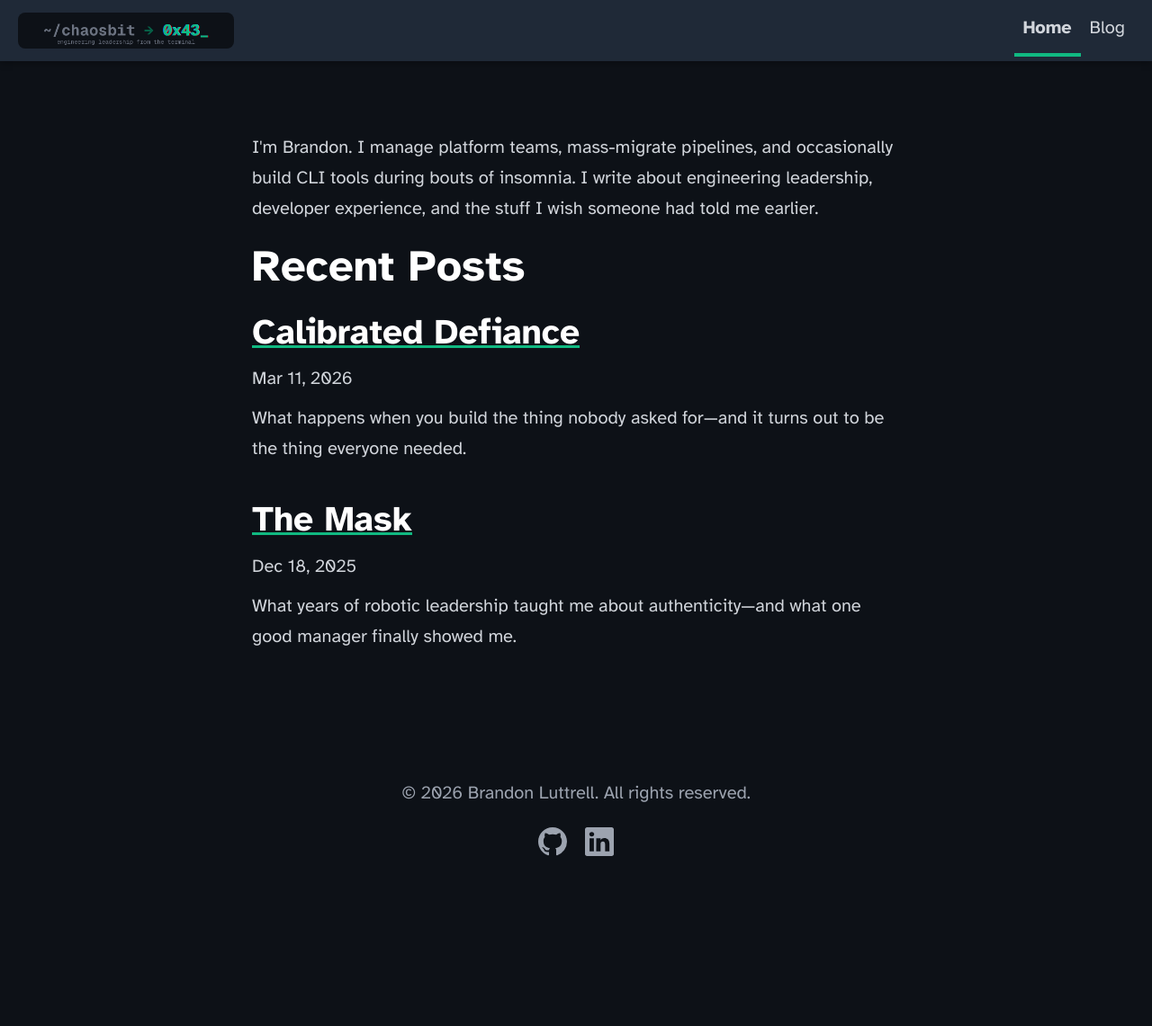
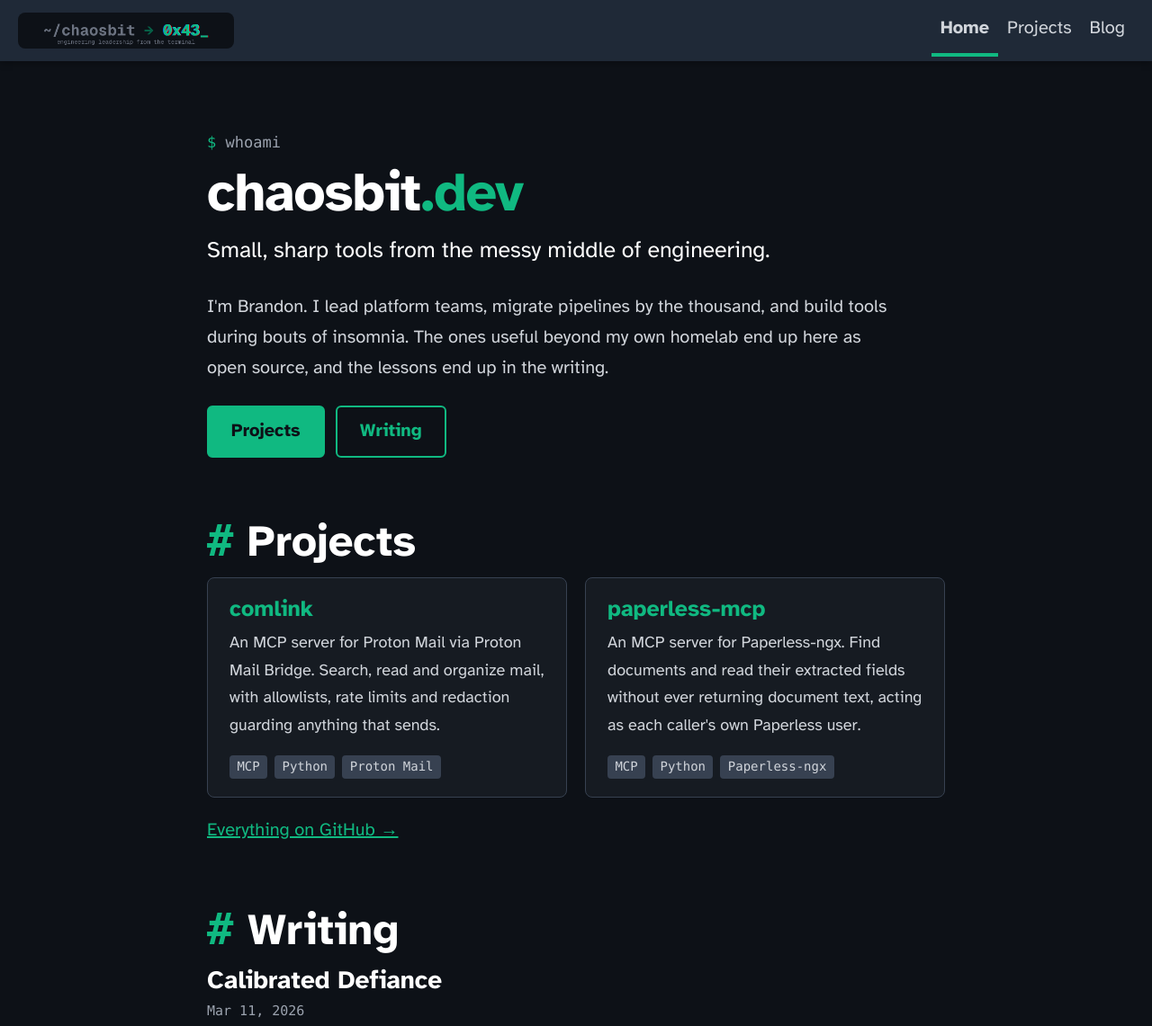
Before and after one commit to chaosbit-dev/chaosbit.dev, an Astro site: page / in a window 1280 px wide. Shown: the top 1141 px of the page at 90% size. Before the commit the page ends 1084 px from the top, so only its background shows below. Built offline with nearby package versions, Linux system fonts and the light colour scheme; Astro itself is replaced by a stand-in of ours.

Commit message:
feat: turn the home page into a landing page (#6)
Hero with the org tagline, a hand-maintained projects list (comlink,
paperless-mcp), the latest three posts, and contact links. /blog, post
URLs and /rss.xml are untouched. Adds a Projects link to the header.

Closes #5

Co-authored-by: Claude <noreply@anthropic.com>

```diff
--- a/src/components/Header.astro
+++ b/src/components/Header.astro
@@ -8,6 +8,7 @@ import HeaderLink from './HeaderLink.astro';
 		<h2><a href="/"><img src="/chaosbit-logo.gif" alt="ChaosBit" class="logo" /></a></h2>
 		<div class="internal-links">
 			<HeaderLink href="/">Home</HeaderLink>
+			<HeaderLink href="/#projects">Projects</HeaderLink>
 			<HeaderLink href="/blog">Blog</HeaderLink>
 		</div>
 	</nav>
--- a/src/consts.ts
+++ b/src/consts.ts
@@ -3,3 +3,4 @@
 
 export const SITE_TITLE = 'ChaosBit';
 export const SITE_DESCRIPTION = 'Notes from the messy middle of engineering leadership.';
+export const SITE_TAGLINE = 'Small, sharp tools from the messy middle of engineering.';
--- /dev/null
+++ b/src/data/projects.ts
@@ -0,0 +1,29 @@
+// Public chaosbit-dev projects shown on the landing page. Hand-maintained on purpose:
+// add a project here when its repo goes public (see the org publish checklist).
+
+export interface Project {
+	name: string;
+	repo: string;
+	summary: string;
+	tags: string[];
+}
+
+export const PROJECTS: Project[] = [
+	{
+		name: 'comlink',
+		repo: 'https://github.com/chaosbit-dev/comlink',
+		summary:
+			'An MCP server for Proton Mail via Proton Mail Bridge. Search, read and organize mail, with allowlists, rate limits and redaction guarding anything that sends.',
+		tags: ['MCP', 'Python', 'Proton Mail'],
+	},
+	{
+		name: 'paperless-mcp',
+		repo: 'https://github.com/chaosbit-dev/paperless-mcp',
+		summary:
+			"An MCP server for Paperless-ngx. Find documents and read their extracted fields without ever returning document text, acting as each caller's own Paperless user.",
+		tags: ['MCP', 'Python', 'Paperless-ngx'],
+	},
+];
+
+export const ORG_URL = 'https://github.com/chaosbit-dev';
+export const CONTACT_EMAIL = 'hello@chaosbit.dev';
--- a/src/pages/index.astro
+++ b/src/pages/index.astro
@@ -1,47 +1,253 @@
 ---
+import { getCollection } from 'astro:content';
 import BaseHead from '../components/BaseHead.astro';
 import Footer from '../components/Footer.astro';
+import FormattedDate from '../components/FormattedDate.astro';
 import Header from '../components/Header.astro';
-import { SITE_DESCRIPTION, SITE_TITLE } from '../consts';
-import { getCollection } from 'astro:content';
-import FormattedDate from '../components/FormattedDate.astro';
+import { SITE_TAGLINE, SITE_TITLE } from '../consts';
+import { CONTACT_EMAIL, ORG_URL, PROJECTS } from '../data/projects';
 
 const posts = (await getCollection('blog'))
 	.sort((a, b) => b.data.pubDate.valueOf() - a.data.pubDate.valueOf())
-	.slice(0, 5);
+	.slice(0, 3);
 ---
 
 <!doctype html>
 <html lang="en">
 	<head>
-		<BaseHead title={SITE_TITLE} description={SITE_DESCRIPTION} />
+		<BaseHead title={SITE_TITLE} description={SITE_TAGLINE} />
 	</head>
 	<body>
 		<Header />
 		<main>
-			<section>
-				<p>
-					I'm Brandon. I manage platform teams, mass-migrate pipelines, and occasionally build CLI tools during bouts of insomnia.
-					I write about engineering leadership, developer experience, and the stuff I wish someone had told me earlier.
+			<section class="hero" aria-labelledby="hero-title">
+				<p class="prompt" aria-hidden="true"><span class="sigil">$</span> whoami</p>
+				<h1 id="hero-title">chaosbit<span class="dot">.dev</span></h1>
+				<p class="tagline">{SITE_TAGLINE}</p>
+				<p class="intro">
+					I'm Brandon. I lead platform teams, migrate pipelines by the thousand, and build tools
+					during bouts of insomnia. The ones useful beyond my own homelab end up here as open
+					source, and the lessons end up in the writing.
 				</p>
+				<nav class="cta" aria-label="Sections">
+					<a class="button primary" href="#projects">Projects</a>
+					<a class="button" href="/blog/">Writing</a>
+				</nav>
 			</section>
-			<section>
-				<h2>Recent Posts</h2>
-				<ul style="list-style: none; padding: 0;">
+
+			<section id="projects" aria-labelledby="projects-title">
+				<h2 id="projects-title"><span class="sigil" aria-hidden="true">#</span> Projects</h2>
+				<ul class="projects">
 					{
-						posts.map((post) => (
-							<li style="margin-bottom: 2em;">
-								<a href={`/blog/${post.id}/`}>
-									<h3 style="margin-bottom: 0.25em;">{post.data.title}</h3>
-								</a>
-								<FormattedDate date={post.data.pubDate} />
-								<p style="margin-top: 0.5em;">{post.data.description}</p>
+						PROJECTS.map((project) => (
+							<li class="card">
+								<h3>
+									<a href={project.repo}>{project.name}</a>
+								</h3>
+								<p>{project.summary}</p>
+								<ul class="tags" aria-label="Topics">
+									{project.tags.map((tag) => (
+										<li>{tag}</li>
+									))}
+								</ul>
 							</li>
 						))
 					}
 				</ul>
+				<p class="more"><a href={ORG_URL}>Everything on GitHub →</a></p>
+			</section>
+
+			<section id="writing" aria-labelledby="writing-title">
+				<h2 id="writing-title"><span class="sigil" aria-hidden="true">#</span> Writing</h2>
+				<ul class="posts">
+					{
+						posts.map((post) => (
+							<li>
+								<a href={`/blog/${post.id}/`}>
+									<h3>{post.data.title}</h3>
+								</a>
+								<p class="date">
+									<FormattedDate date={post.data.pubDate} />
+								</p>
+								<p>{post.data.description}</p>
+							</li>
+						))
+					}
+				</ul>
+				<p class="more"><a href="/blog/">All posts →</a></p>
+			</section>
+
+			<section id="contact" aria-labelledby="contact-title">
+				<h2 id="contact-title"><span class="sigil" aria-hidden="true">#</span> Contact</h2>
+				<p>
+					Email <a href={`mailto:${CONTACT_EMAIL}`}>{CONTACT_EMAIL}</a>, or find the code at
+					<a href={ORG_URL}>github.com/chaosbit-dev</a>.
+				</p>
 			</section>
 		</main>
 		<Footer />
 	</body>
 </html>
+
+<style>
+	main {
+		width: 820px;
+	}
+	section {
+		margin-bottom: 4rem;
+		scroll-margin-top: 1rem;
+	}
+	.prompt,
+	.sigil,
+	.tags li,
+	.date {
+		font-family: ui-monospace, SFMono-Regular, Menlo, Consolas, 'Liberation Mono', monospace;
+	}
+	.sigil {
+		color: var(--accent);
+	}
+
+	/* Hero */
+	.hero {
+		padding-top: 1rem;
+	}
+	.prompt {
+		margin: 0 0 0.5rem;
+		font-size: 0.85em;
+		color: rgb(var(--gray));
+	}
+	.hero h1 {
+		margin-bottom: 0.25rem;
+		letter-spacing: -0.02em;
+	}
+	.dot {
+		color: var(--accent);
+	}
+	.tagline {
+		margin: 0 0 1.5rem;
+		font-size: 1.25em;
+		color: rgb(var(--black));
+	}
+	.intro {
+		max-width: 38em;
+	}
+	.cta {
+		display: flex;
+		flex-wrap: wrap;
+		gap: 0.75rem;
+		margin-top: 1.5rem;
+	}
+	.button {
+		display: inline-block;
+		padding: 0.5em 1.25em;
+		border: 2px solid var(--accent);
+		border-radius: 6px;
+		color: var(--accent);
+		font-weight: 700;
+		text-decoration: none;
+		transition:
+			background 0.15s ease,
+			color 0.15s ease;
+	}
+	.button.primary {
+		background: var(--accent);
+		color: #0d1117;
+	}
+	.button:hover,
+	.button:focus-visible {
+		background: var(--accent-dark);
+		border-color: var(--accent-dark);
+		color: #0d1117;
+	}
+
+	/* Projects */
+	.projects,
+	.posts,
+	.tags {
+		list-style: none;
+		margin: 0;
+		padding: 0;
+	}
+	.projects {
+		display: grid;
+		grid-template-columns: repeat(auto-fit, minmax(300px, 1fr));
+		gap: 1.25rem;
+	}
+	.card {
+		padding: 1.25rem 1.5rem;
+		border: 1px solid rgb(var(--gray-light));
+		border-radius: 8px;
+		background: #161b22;
+		transition: border-color 0.15s ease;
+	}
+	.card:hover,
+	.card:focus-within {
+		border-color: var(--accent);
+	}
+	.card h3 {
+		font-size: 1.25em;
+		margin-bottom: 0.5rem;
+	}
+	.card h3 a {
+		text-decoration: none;
+	}
+	.card p {
+		margin: 0 0 1rem;
+		font-size: 0.9em;
+	}
+	.tags {
+		display: flex;
+		flex-wrap: wrap;
+		gap: 0.5rem;
+	}
+	.tags li {
+		padding: 0.1em 0.6em;
+		border-radius: 4px;
+		background: rgb(var(--gray-light));
+		font-size: 0.7em;
+		color: rgb(var(--gray-dark));
+	}
+
+	/* Writing */
+	.posts li {
+		padding: 1.25rem 0;
+		border-bottom: 1px solid rgb(var(--gray-light));
+	}
+	.posts li:first-child {
+		padding-top: 0;
+	}
+	.posts h3 {
+		font-size: 1.4em;
+		margin-bottom: 0.25rem;
+	}
+	.posts a {
+		text-decoration: none;
+	}
+	.posts a:hover h3,
+	.posts a:focus-visible h3 {
+		color: var(--accent);
+	}
+	.posts p {
+		margin: 0;
+	}
+	.posts .date {
+		margin-bottom: 0.5rem;
+		font-size: 0.75em;
+		color: rgb(var(--gray));
+	}
+	.more {
+		margin-top: 1.25rem;
+	}
+
+	@media (max-width: 720px) {
+		main {
+			font-size: 0.9em;
+		}
+		.hero h1 {
+			font-size: 2.4em;
+		}
+		.projects {
+			grid-template-columns: 1fr;
+		}
+	}
+</style>
```
